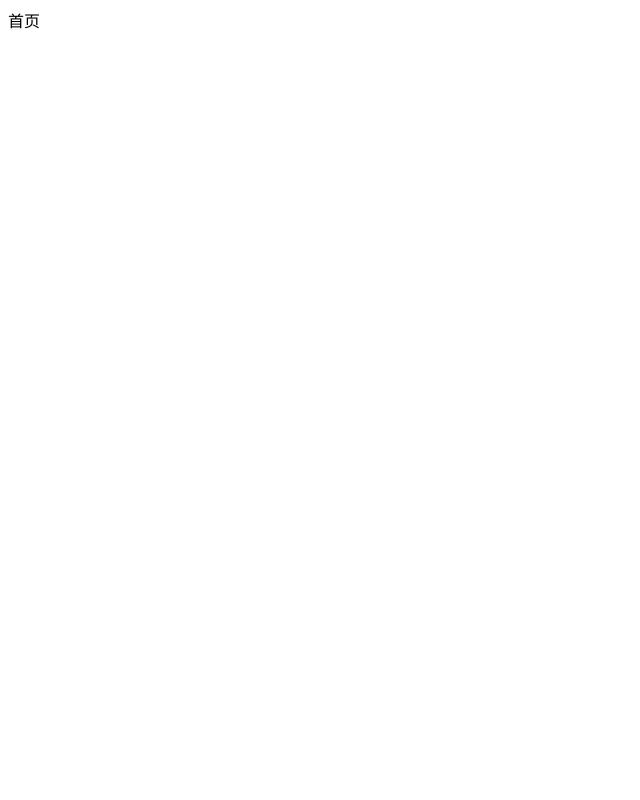
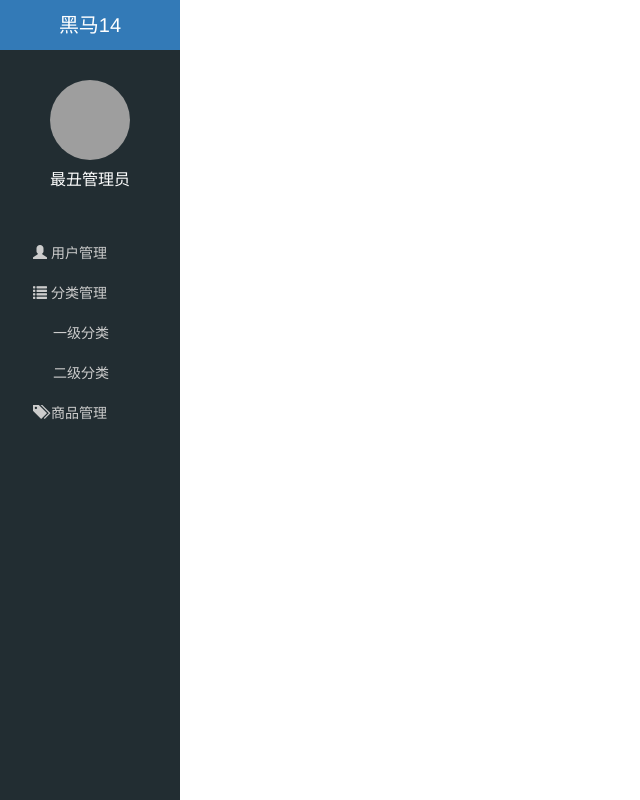
Before and after one commit to sunshineypp/letao, a website: page public/back/index.html in a window 1280 px wide. Shown: the whole page, without its empty margins (0-640 px from the left). Drawn offline with Linux system fonts and the light colour scheme; grey boxes are pictures that could not be loaded.

Commit message:
index页面左侧完成

```diff
--- a/public/back/css/comment.css
+++ b/public/back/css/comment.css
@@ -3,7 +3,67 @@
 .mt_150{
     margin-top: 150px;
 }
+a:link, a:visited, a:hover, a:active{
+    text-decoration: none;
+}
+ul{
+    padding: 0;
+    margin: 0;
+    list-style: none;
+}
 
+/*登录界面*/
 .lt_panel h4{
     text-align: center;
 }
+
+/*index页面*/
+.lt_aside{
+    width: 180px;
+    height: 100%;
+    background-color: #222d32;
+    position: absolute;
+    left: 0;
+}
+.lt_aside .brand a{
+    display: block;
+    height: 50px;
+    line-height: 50px;
+    font-size: 20px;
+    text-align: center;
+    color: #fff;
+    background-color: #337ab7;
+}
+.lt_aside .user{
+    height: 150px;
+}
+.lt_aside .user img{
+    display: block;
+    width: 80px;
+    height: 80px;
+    margin: 30px auto 0;
+    border-radius: 50%;
+}
+.lt_aside .user p{
+    height: 40px;
+    line-height: 40px;
+    font-size: 16px;
+    color: #fff;
+    text-align: center;
+}
+.lt_aside .nav a{
+    display: block;
+    height: 40px;
+    line-height: 40px;
+    color: #ccc;
+    padding-left: 30px;
+    border: 3px solid transparent;
+}
+.lt_aside .nav a.now{
+    background-color: #1d1f21;
+    border-left-color: #367fa9;
+    color: #fff;
+}
+.lt_aside .nav .child a{
+    padding-left: 50px;
+}
--- a/public/back/index.html
+++ b/public/back/index.html
@@ -2,9 +2,51 @@
 <html lang="en">
 <head>
   <meta charset="UTF-8">
-  <title>首页</title>
+  <title>乐淘管理系统-首页</title>
+  <link rel="stylesheet" href="lib/bootstrap/css/bootstrap.min.css">
+  <link rel="stylesheet" href="lib/nprogress/nprogress.css">
+  <link rel="stylesheet" href="css/comment.css">
 </head>
 <body>
-  首页
+  <div class="lt_aside">
+    <div class="brand">
+      <a href="index.html">黑马14</a>
+    </div>
+    <div class="user">
+      <img src="images/default.jpg" alt="">
+      <p>最丑管理员</p>
+    </div>
+    <div class="nav">
+      <ul>
+        <li>
+          <a href="#">
+            <span class="glyphicon glyphicon-user"></span>
+            用户管理
+          </a>
+        </li>
+        <li>
+          <a href="#">
+            <span class="glyphicon glyphicon-list"></span>
+            分类管理
+          </a>
+          <div class="child">
+            <a href="#">一级分类</a>
+            <a href="#">二级分类</a>
+          </div>
+        </li>
+        <li>
+          <a href="#">
+            <span class="glyphicon glyphicon-tags"></span>
+            商品管理
+          </a>
+        </li>
+      </ul>
+    </div>
+  </div>
+
+  <script src="lib/jquery/jquery.min.js"></script>
+  <script src="lib/bootstrap/js/bootstrap.min.js"></script>
+  <script src="lib/nprogress/nprogress.js"></script>
+  <script src="js/comment.js"></script>
 </body>
 </html>
```
Also changed, not shown: public/back/images/default.png (deleted), 1 other file.
